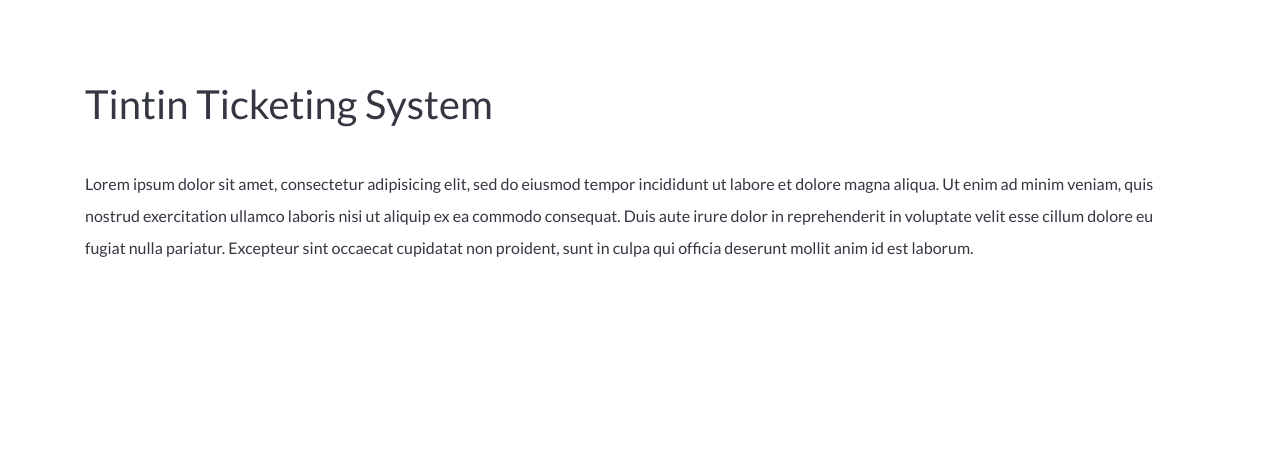
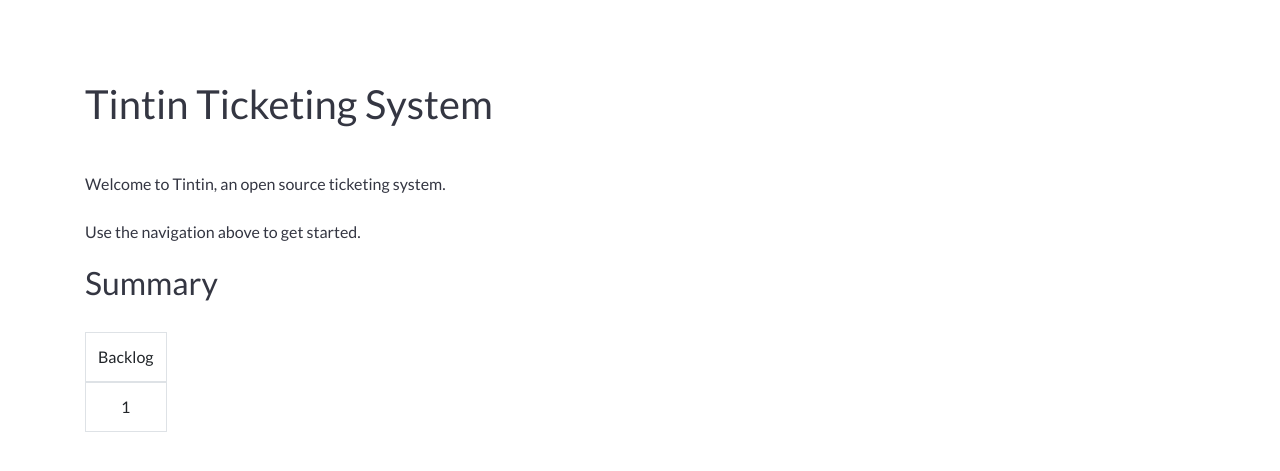
Before and after one commit to tomual/tintin-ticketing, a CodeIgniter app: page /database/ in a window 1280 px wide. Shown: the part 54-525 px from the top of the page. Run offline with CodeIgniter, Linux system fonts and the light colour scheme; data comes from the database, SQL or seed files in the repository; tables that the repository leaves empty hold one stand-in row (values such as "Sample post"); some libraries are stand-ins or nearby versions.

Commit message:
Home page - Show intro text and summary

```diff
--- a/application/controllers/Home.php
+++ b/application/controllers/Home.php
@@ -6,11 +6,13 @@ class Home extends CI_Controller {
     public function index()
     {
         $this->load->model('users_model');
+        $this->load->model('tickets_model');
 
         if(empty($this->users_model->get_users()))
         {
             redirect('user/create');
         }
-        $this->load->view('home');
+        $summary = $this->tickets_model->group_by_status();
+        $this->load->view('home', compact('summary'));
     }
 }
--- a/application/models/tickets_model.php
+++ b/application/models/tickets_model.php
@@ -91,4 +91,13 @@ class Tickets_model extends CI_Model {
         $this->db->order_by('category', 'asc');
         return $this->get_tickets();
     }
+
+    public function group_by_status()
+    {
+        $this->db->select('status, label, COUNT(*) as count');
+        $this->db->group_by('status');
+        $this->db->join('statuses', 'status=sid');
+        $query = $this->db->get('tickets');
+        return $query->result();
+    }
 }
--- a/application/views/home.php
+++ b/application/views/home.php
@@ -3,12 +3,30 @@
 <div class="col-sm-12">
 	<h1>Tintin Ticketing System</h1>
 
-	<p>Lorem ipsum dolor sit amet, consectetur adipisicing elit, sed do eiusmod
-	tempor incididunt ut labore et dolore magna aliqua. Ut enim ad minim veniam,
-	quis nostrud exercitation ullamco laboris nisi ut aliquip ex ea commodo
-	consequat. Duis aute irure dolor in reprehenderit in voluptate velit esse
-	cillum dolore eu fugiat nulla pariatur. Excepteur sint occaecat cupidatat non
-	proident, sunt in culpa qui officia deserunt mollit anim id est laborum.</p>
+	<p>Welcome to Tintin, an open source ticketing system.</p>
+
+	<p>Use the navigation above to get started.</p>
+	<h2>Summary</h2>
+	<?php if(empty($summary)): ?>
+		<p>There are currently no tickets. Click "New Ticket" above to create a ticket.</p>
+	<?php else: ?>
+			<table class="summary table table-bordered">
+				<thead>
+					<tr>
+						<?php foreach($summary as $status): ?>
+							<td><?php echo $status->label ?></td>
+						<?php endforeach ?>
+					</tr>
+				</thead>
+				<tbody>
+					<tr>
+						<?php foreach($summary as $status): ?>
+							<td><?php echo $status->count ?></td>
+						<?php endforeach ?>
+					</tr>
+				</tbody>
+			</table>
+	<?php endif ?>
 </div>
 
 <?php $this->load->view('footer') ?>
--- a/css/style.css
+++ b/css/style.css
@@ -103,4 +103,10 @@ footer {
   width: 100%;
   padding: 30px; }
 
+.summary.table {
+  width: auto;
+  text-align: center;
+  margin-top: 30px;
+}
+
 /*# sourceMappingURL=style.css.map */
```
